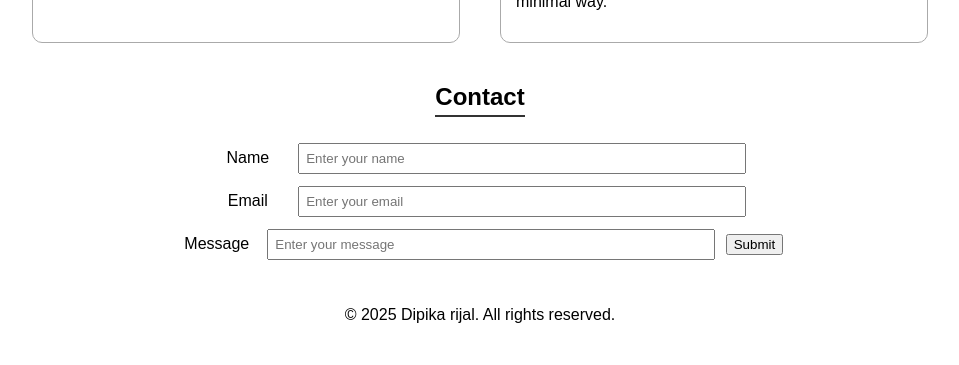
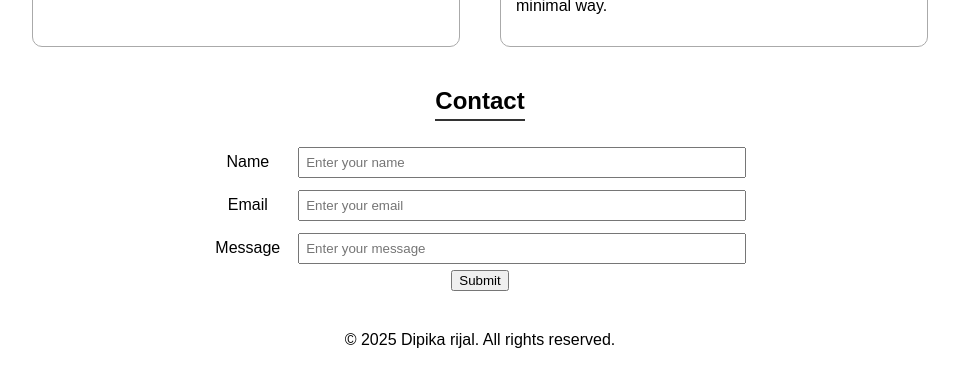
Before and after one commit to dipika-rijal/sublime-fullstack-hw, a plain HTML site: page index.html in a window 1280 px wide. Shown: the part 781-1146 px from the top of the page, without its empty margins (160-1119 px from the left). Before the commit the page ends 1121 px from the top, so only its background shows below. Drawn offline with Linux system fonts and the light colour scheme.

Commit message:
Update index.html

```diff
--- a/index.html
+++ b/index.html
@@ -1,3 +1,4 @@
+<!DOCTYPE html>
 <html>
 <head>
     <title>My portfolio</title>
@@ -67,8 +68,9 @@
     <input type="text" placeholder="Enter your email"><br>
 
     <label>Message</label>
-    <input type="text" placeholder="Enter your message">
-    <button type="submit" class="submit-btn">Submit</button>
+    <input type="text" placeholder="Enter your message"><br>
+
+       <button type="submit" class="submit-btn">Submit</button>
 
 </section>
 <footer>
```
